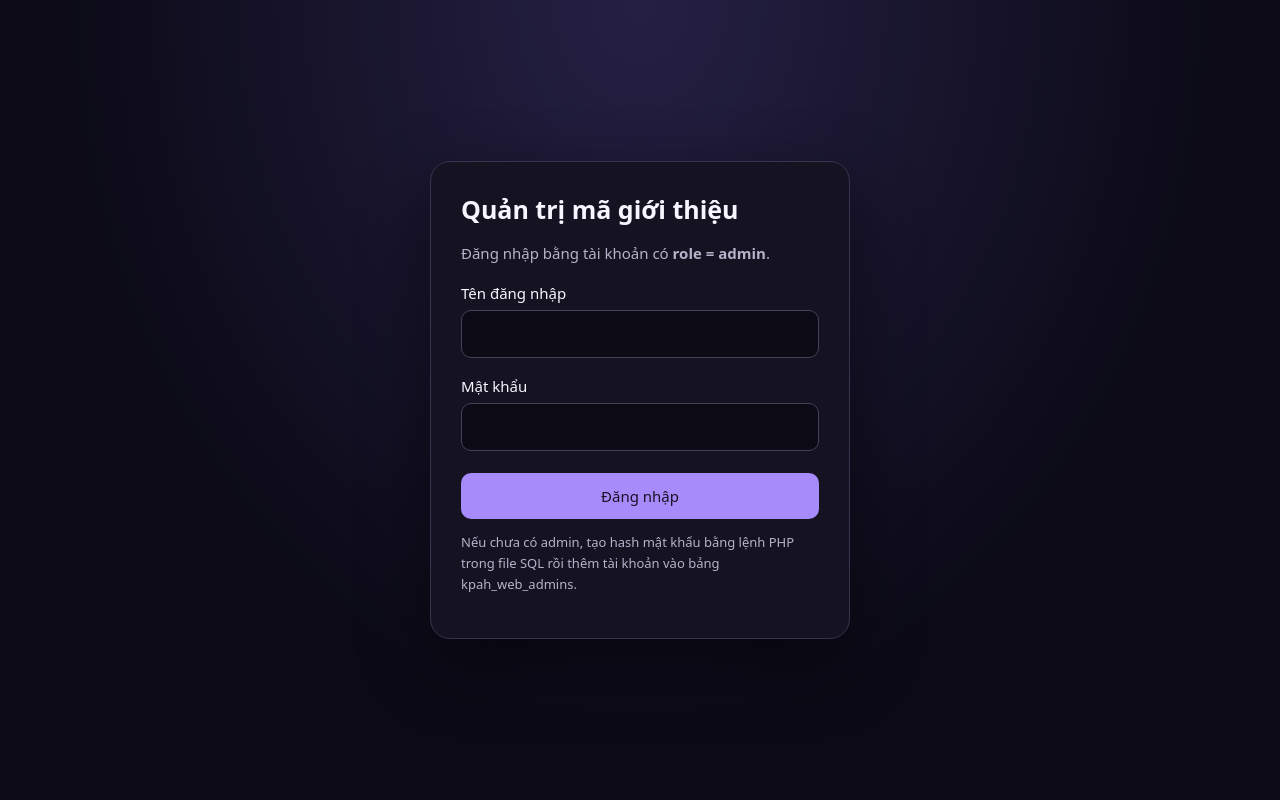
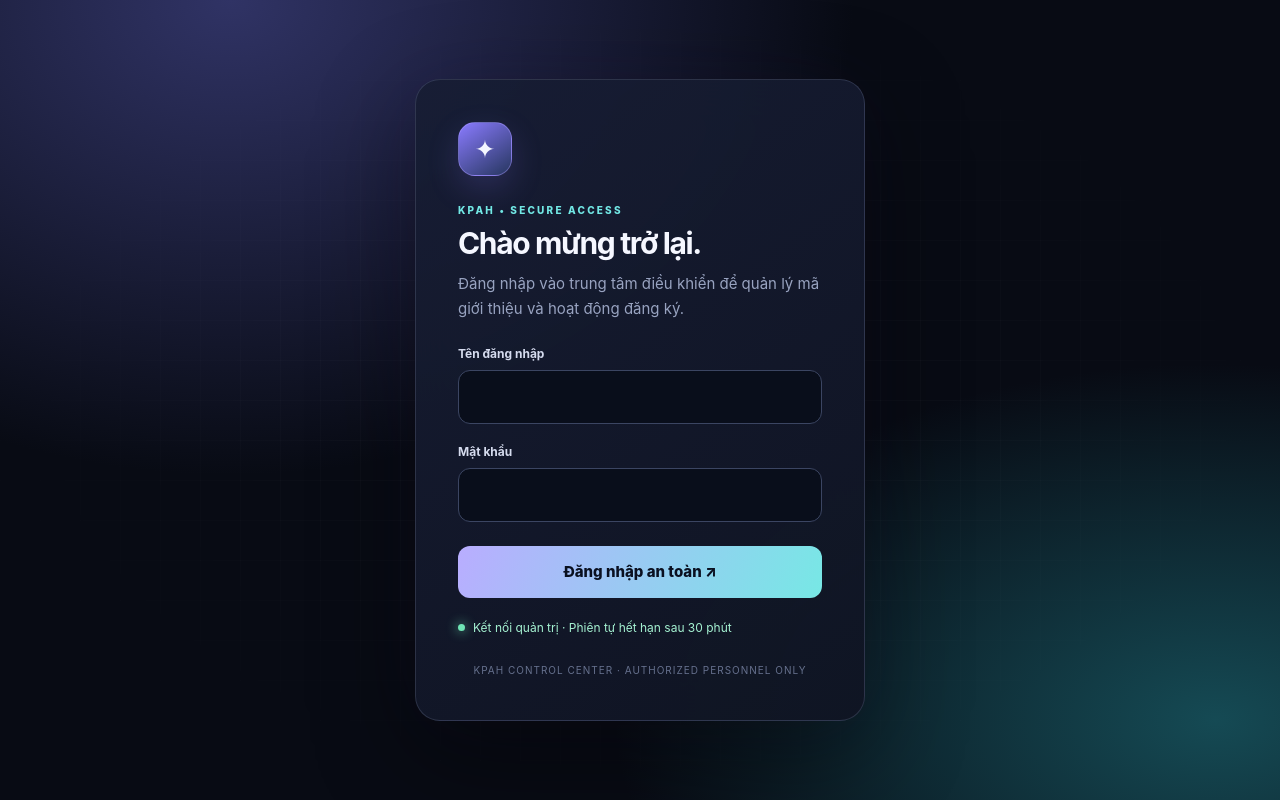
Before and after one commit to thachdeptrai/web-kpah, a PHP site: page /kpah-register/admin/login.php in a window 1280 px wide. Run offline with PHP 8.4, Linux system fonts and the light colour scheme.

Commit message:
Upgrade admin login page with premium secure-access UI

```diff
--- a/admin/login.php
+++ b/admin/login.php
@@ -39,10 +39,17 @@ $csrf = kp_csrf_token();
 <html lang="vi"><head><meta charset="utf-8"><meta name="viewport" content="width=device-width,initial-scale=1">
 <title>Đăng nhập quản trị KPAH</title>
 <style>
-*{box-sizing:border-box}body{margin:0;min-height:100vh;display:grid;place-items:center;padding:20px;background:radial-gradient(ellipse at top,#252044,#0b0a16 65%);color:#f7f5ff;font:15px system-ui,sans-serif}.card{width:min(100%,420px);padding:30px;border:1px solid #39334e;border-radius:20px;background:#151322;box-shadow:0 24px 70px #0007}h1{margin:0 0 8px;font-size:25px}p{color:#b7b2c9;line-height:1.6}label{display:block;margin:18px 0 7px}input{width:100%;padding:13px;border:1px solid #46405b;border-radius:10px;background:#0c0b15;color:#fff;font:inherit}button{width:100%;margin-top:22px;padding:13px;border:0;border-radius:10px;background:#a78bfa;color:#171225;font-weight:800;font:inherit;cursor:pointer}.error{padding:12px;border-radius:10px;background:#481f30;color:#ffdbe3}.hint{font-size:13px}
-</style></head><body><main class="card"><h1>Quản trị mã giới thiệu</h1><p>Đăng nhập bằng tài khoản có <b>role = admin</b>.</p>
+*{box-sizing:border-box} :root{color-scheme:dark;--line:rgba(172,184,226,.18);--muted:#98a3c0;--violet:#a89aff;--cyan:#72e8e5}
+body{margin:0;min-height:100vh;display:grid;place-items:center;padding:24px;overflow:hidden;background:radial-gradient(ellipse at 18% 0%,#303365 0,transparent 42%),radial-gradient(ellipse at 95% 90%,#154a54 0,transparent 35%),#080b14;color:#f5f7ff;font:15px/1.6 Inter,"Be Vietnam Pro",system-ui,sans-serif}
+body:before{content:"";position:fixed;inset:0;pointer-events:none;background-image:linear-gradient(#ffffff08 1px,transparent 1px),linear-gradient(90deg,#ffffff08 1px,transparent 1px);background-size:40px 40px;mask-image:radial-gradient(ellipse at center,#000,transparent 80%)}
+.card{position:relative;width:min(100%,450px);padding:clamp(25px,6vw,42px);border:1px solid var(--line);border-radius:25px;background:linear-gradient(145deg,#171d34eF,#101523f2);box-shadow:0 30px 100px #0007,0 0 80px #8b7dff0c;backdrop-filter:blur(24px)}
+.mark{width:54px;height:54px;display:grid;place-items:center;border:1px solid #a89aff70;border-radius:17px;background:linear-gradient(145deg,#8a7bff,#26365f);font-size:25px;box-shadow:0 12px 32px #8a7bff30;margin-bottom:26px}
+.eyebrow{color:var(--cyan);font-size:10px;font-weight:850;letter-spacing:.22em;text-transform:uppercase}
+h1{font-size:30px;line-height:1.15;letter-spacing:-.045em;margin:8px 0 10px}p{color:var(--muted);line-height:1.7;margin:0 0 22px}.secure{display:flex;align-items:center;gap:8px;color:#a5f2d2;font-size:12px;margin:20px 0 0}.secure i{width:7px;height:7px;background:#6fe5b5;border-radius:50%;box-shadow:0 0 12px #6fe5b5}
+label{display:block;margin:18px 0 7px;color:#d5dbee;font-size:12px;font-weight:650}input{width:100%;padding:14px;border:1px solid #3b4562;border-radius:12px;background:#090e1b;color:#fff;font:inherit;outline:none;transition:border .2s,box-shadow .2s}input:focus{border-color:var(--violet);box-shadow:0 0 0 3px #a89aff20}button{width:100%;margin-top:24px;padding:14px;border:0;border-radius:12px;background:linear-gradient(115deg,#b9adff,#77e8e5);color:#0a1020;font:inherit;font-weight:850;cursor:pointer;transition:transform .2s,filter .2s}button:hover{transform:translateY(-1px);filter:brightness(1.08)}.error{padding:12px 14px;border-radius:12px;background:#ff6d8b12;border:1px solid #ff6d8b45;color:#ffc0cd;font-size:13px;margin:18px 0}.hint{font-size:12px;margin:18px 0 0}.footer{margin-top:24px;text-align:center;color:#66718e;font-size:10px;letter-spacing:.1em}
+</style></head><body><main class="card"><div class="mark" aria-hidden="true">✦</div><div class="eyebrow">KPAH • SECURE ACCESS</div><h1>Chào mừng trở lại.</h1><p>Đăng nhập vào trung tâm điều khiển để quản lý mã giới thiệu và hoạt động đăng ký.</p>
 <?php if ($error !== ''): ?><p class="error"><?= kp_e($error) ?></p><?php endif; ?>
 <form method="post" autocomplete="on"><input type="hidden" name="csrf" value="<?= kp_e($csrf) ?>">
 <label for="username">Tên đăng nhập</label><input id="username" name="username" maxlength="64" required autocomplete="username">
 <label for="password">Mật khẩu</label><input id="password" name="password" type="password" required autocomplete="current-password">
-<button type="submit">Đăng nhập</button></form><p class="hint">Nếu chưa có admin, tạo hash mật khẩu bằng lệnh PHP trong file SQL rồi thêm tài khoản vào bảng kpah_web_admins.</p></main></body></html>
+<button type="submit">Đăng nhập an toàn <span aria-hidden="true">↗</span></button></form><div class="secure"><i></i> Kết nối quản trị · Phiên tự hết hạn sau 30 phút</div><div class="footer">KPAH CONTROL CENTER · AUTHORIZED PERSONNEL ONLY</div></main></body></html>
```
